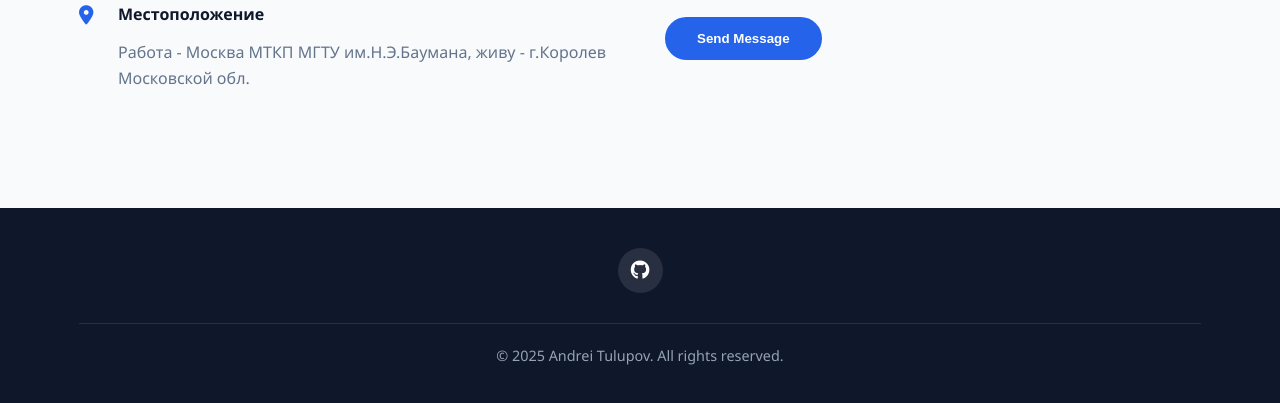
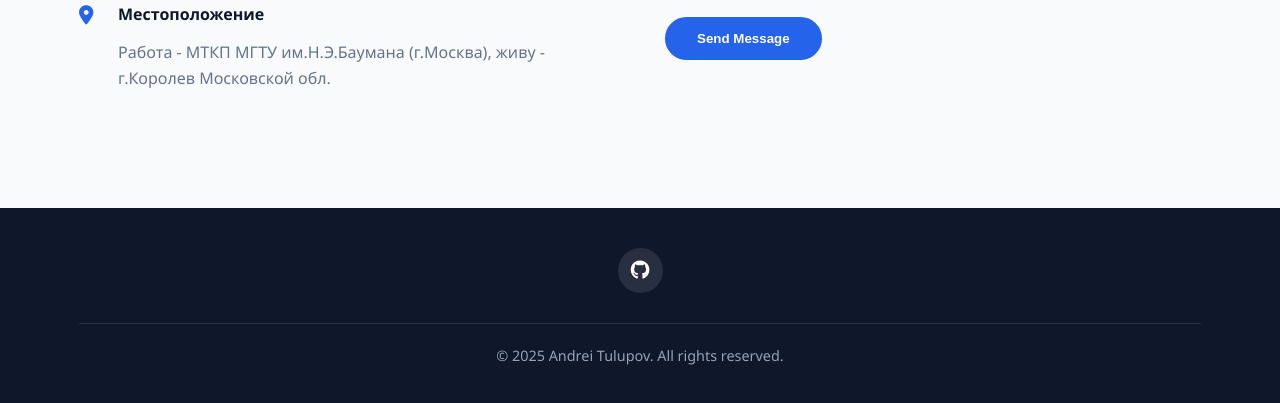
Before and after one commit to tulupov-com/atulupov.ru, a plain HTML site: page index.html in a window 1280 px wide. Shown: the part 3754-4157 px from the top of the page. Drawn offline with Linux system fonts and the light colour scheme.

```diff
--- a/index.html
+++ b/index.html
@@ -182,7 +182,7 @@
                             <i class="fas fa-map-marker-alt"></i>
                             <div>
                                 <h4>Местоположение</h4>
-                                <p>Работа - Москва МТКП МГТУ им.Н.Э.Баумана, живу - г.Королев Московской обл.</p>
+                                <p>Работа - МТКП МГТУ им.Н.Э.Баумана (г.Москва), живу - г.Королев Московской обл.</p>
                             </div>
                         </div>
                     </div>
```
